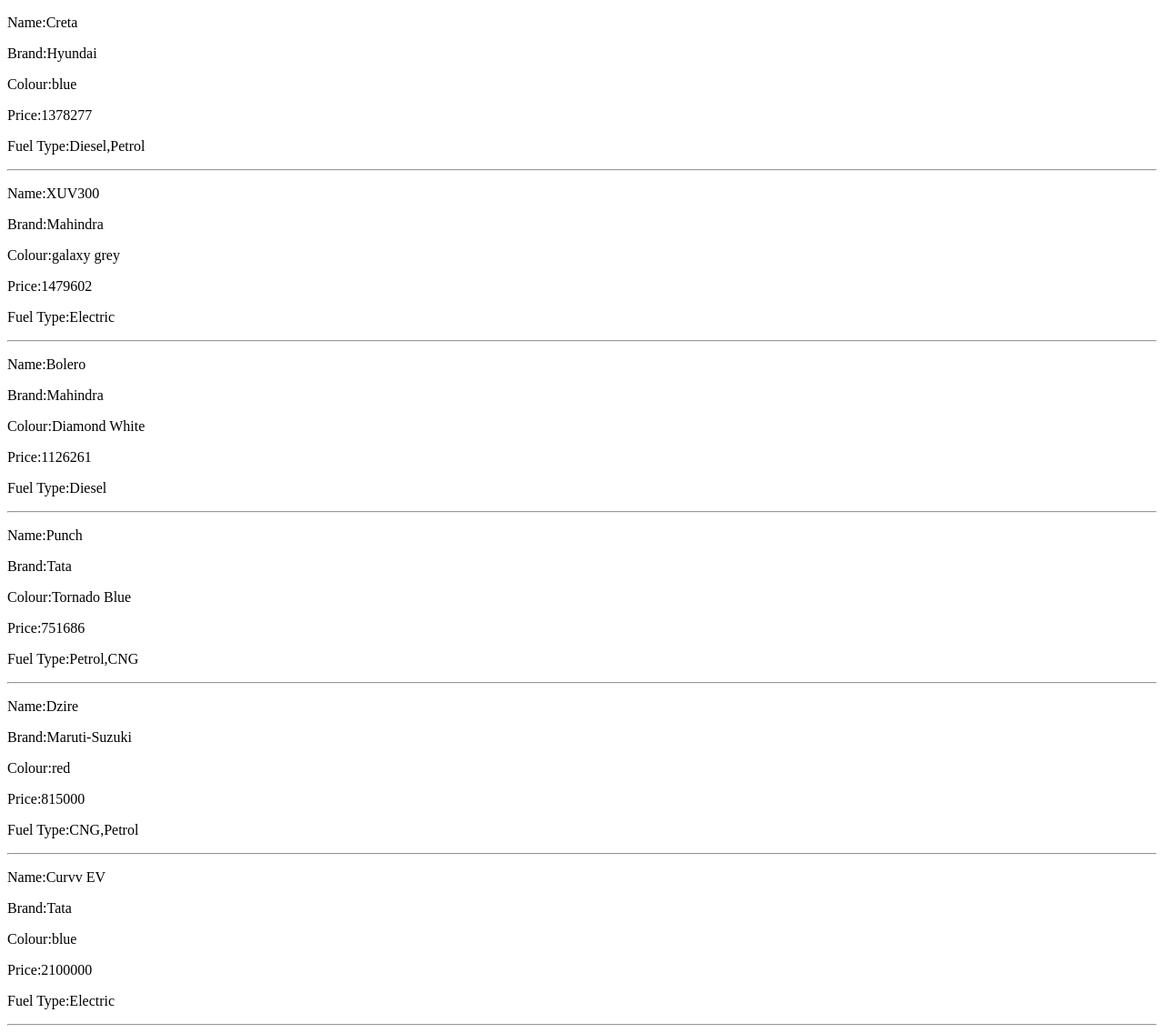
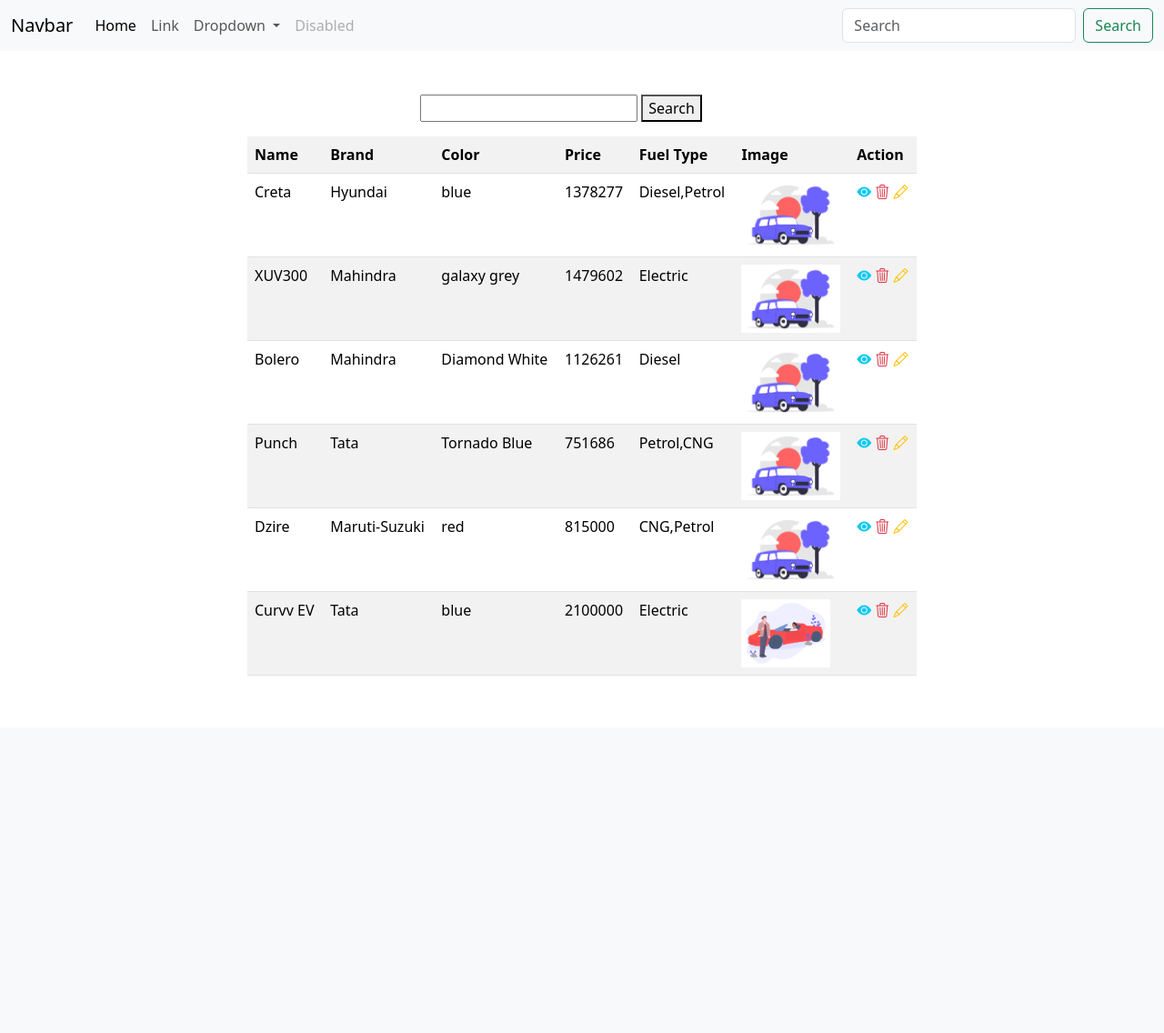
Before and after one commit to Athira-K-Thilak/VehicleCrud, a Django app: page /vehicle/all/ in a window 1280 px wide. Shown: the whole page at 91% size. After the commit the page ends 743 px from the top, so only its background shows below. Run offline with Django 5.2, Linux system fonts and the light colour scheme; data comes from the database, SQL or seed files in the repository; both versions use the stored data as it was after the commit.

Commit message:
update,delete,modelform styling added

```diff
--- a/VehicleCrud/urls.py
+++ b/VehicleCrud/urls.py
@@ -18,9 +18,15 @@
 from django.urls import path
 from shop import views
 
+from django.conf import settings
+from django.conf.urls.static import static
+
+
 urlpatterns = [
     path('admin/', admin.site.urls),
     path('vehicle/add/',views.VehicleCreateView.as_view(),name='vehicle-add'),
     path('vehicle/all/',views.VehicleListView.as_view(),name='vehicle-list'),
     path('vehicle/<int:pk>/',views.VehicleDetailView.as_view(),name='vehicle-detail'),
-]
+    path('vehicle/<int:pk>/remove/',views.VehicleDeleteView.as_view(),name='vehicle-delete'),
+    path('vehicle/<int:pk>/change/',views.VehicleUpdateView.as_view(),name='vehicle-update'),
+]+ static(settings.MEDIA_URL, document_root=settings.MEDIA_ROOT)
--- a/shop/models.py
+++ b/shop/models.py
@@ -14,6 +14,9 @@
 
     fuel_type=models.CharField(max_length=200)
 
+    image=models.ImageField(upload_to="vehicleimages",default="vehicleimages/default_car.png")
+
+
     def __str__(self):
 
         return self.name
--- /dev/null
+++ b/shop/templates/base.html
@@ -0,0 +1,55 @@
+<!DOCTYPE html>
+<html lang="en">
+<head>
+    <meta charset="UTF-8">
+    <meta name="viewport" content="width=device-width, initial-scale=1.0">
+    <title>Document</title>
+    <link href="https://cdn.jsdelivr.net/npm/bootstrap@5.3.3/dist/css/bootstrap.min.css" rel="stylesheet" integrity="sha384-QWTKZyjpPEjISv5WaRU9OFeRpok6YctnYmDr5pNlyT2bRjXh0JMhjY6hW+ALEwIH" crossorigin="anonymous">
+    <link rel="stylesheet" href="https://cdn.jsdelivr.net/npm/bootstrap-icons@1.11.3/font/bootstrap-icons.min.css">
+</head>
+<body>
+    <!-- navbar starts -->
+    <nav class="navbar navbar-expand-lg bg-body-tertiary">
+        <div class="container-fluid">
+          <a class="navbar-brand" href="#">Navbar</a>
+          <button class="navbar-toggler" type="button" data-bs-toggle="collapse" data-bs-target="#navbarSupportedContent" aria-controls="navbarSupportedContent" aria-expanded="false" aria-label="Toggle navigation">
+            <span class="navbar-toggler-icon"></span>
+          </button>
+          <div class="collapse navbar-collapse" id="navbarSupportedContent">
+            <ul class="navbar-nav me-auto mb-2 mb-lg-0">
+              <li class="nav-item">
+                <a class="nav-link active" aria-current="page" href="#">Home</a>
+              </li>
+              <li class="nav-item">
+                <a class="nav-link" href="#">Link</a>
+              </li>
+              <li class="nav-item dropdown">
+                <a class="nav-link dropdown-toggle" href="#" role="button" data-bs-toggle="dropdown" aria-expanded="false">
+                  Dropdown
+                </a>
+                <ul class="dropdown-menu">
+                  <li><a class="dropdown-item" href="#">Action</a></li>
+                  <li><a class="dropdown-item" href="#">Another action</a></li>
+                  <li><hr class="dropdown-divider"></li>
+                  <li><a class="dropdown-item" href="#">Something else here</a></li>
+                </ul>
+              </li>
+              <li class="nav-item">
+                <a class="nav-link disabled" aria-disabled="true">Disabled</a>
+              </li>
+            </ul>
+            <form class="d-flex" role="search">
+              <input class="form-control me-2" type="search" placeholder="Search" aria-label="Search">
+              <button class="btn btn-outline-success" type="submit">Search</button>
+            </form>
+          </div>
+        </div>
+      </nav>
+
+    <!-- navbar ends -->
+
+    {%block main_block%}
+
+    {%endblock%}
+</body>
+</html>
--- a/shop/templates/vehicle_list.html
+++ b/shop/templates/vehicle_list.html
@@ -1,20 +1,57 @@
-<!DOCTYPE html>
-<html lang="en">
-<head>
-    <meta charset="UTF-8">
-    <meta name="viewport" content="width=device-width, initial-scale=1.0">
-    <title>Document</title>
-</head>
-<body>
-    {%for v in data%}
-      <div>
-        <p>Name:{{v.name}}</p>
-        <p>Brand:{{v.brand}}</p>
-        <p>Colour:{{v.color}}</p>
-        <p>Price:{{v.price}}</p>
-        <p>Fuel Type:{{v.fuel_type}}</p>
-        <hr>
-      </div>
-    {%endfor%}
-</body>
-</html>
+{%extends 'base.html'%}
+{%block main_block%}
+<div class="container mt-5">
+  <div class="row my-3">
+    <div class="col-4"></div>
+    <div class="col-4">
+        <form action="">
+            <input type="text" name="search">
+            <button type="submit">Search</button>
+        </form>
+    </div>
+    <div class="col-4"></div>
+</div>
+
+
+  <div class="row">
+
+    <div class="col-2"></div>
+    <div class="col-8">
+       <table class="table table-striped">
+           <tr>
+               <th>Name</th>
+               <th>Brand</th>
+               <th>Color</th>
+               <th>Price</th>
+               <th>Fuel Type</th>
+               <th>Image</th>
+               <th>Action</th>
+           </tr>
+
+           {%for v in data%}
+               <tr>
+                   <td>{{v.name}}</td>
+                   <td>{{v.brand}}</td>
+                   <td>{{v.color}}</td>
+                   <td>{{v.price}}</td>
+                   <td>{{v.fuel_type}}</td>
+                   <td>
+                       {% if v.image%}
+                          <img src="{{v.image.url}}" alt="" class="25px" height="75px">
+                       {%endif%}
+                   </td>
+                   <td>
+                       <a href="{%url 'vehicle-detail' v.id%}"><i class="bi bi-eye-fill text-info"></i></a>
+                       <a href="{%url 'vehicle-delete' v.id%}"><i class="bi bi-trash3 text-danger"></i></a>
+                       <a href="{%url 'vehicle-update' v.id%}"><i class="bi bi-pencil text-warning"></i></a>
+                   </td>
+               </tr>
+           {%endfor%}
+       </table>
+    </div>
+    <div class="col-2"></div>
+
+</div>
+
+</div>
+{%endblock%}
--- a/shop/views.py
+++ b/shop/views.py
@@ -2,6 +2,8 @@
 from django.views.generic import View
 from shop.forms import VehicleForm
 from shop.models import Vehicle
+
+from django.db.models import Q
 # Create your views here.
 
 class VehicleCreateView(View):
@@ -16,7 +18,7 @@
 
         form_data=request.POST
 
-        form__instance=VehicleForm(form_data)
+        form__instance=VehicleForm(form_data,files=request.FILES)
 
         if form__instance.is_valid():
 
@@ -29,7 +31,8 @@
                 brand=data.get("brand"),
                 price=data.get("price"),
                 color=data.get("color"),
-                fuel_type=data.get("fuel_type")
+                fuel_type=data.get("fuel_type"),
+                image=data.get("image")
             )
 
             return redirect('vehicle-list')
@@ -40,7 +43,15 @@
 
     def get(self,request,*args,**kwargs):
 
+        search_text=request.GET.get("search")
+
+        print(search_text)
+
         qs=Vehicle.objects.all()
+
+        if search_text:
+
+            qs=qs.filter(Q(name__contains=search_text)|Q(brand__contains=search_text))
 
         return render(request,'vehicle_list.html',{'data':qs})
 
@@ -53,3 +64,53 @@
         qs=Vehicle.objects.get(id=id)
 
         return render(request,'vehicle_detail.html',{'data':qs})
+
+class VehicleDeleteView(View):
+
+    def get(self,request,*args,**kwargs):
+
+        id=kwargs.get("pk")
+
+        Vehicle.objects.get(id=id).delete()
+
+        return redirect('vehicle-list')
+
+class VehicleUpdateView(View):
+
+    def get(self,request,*args,**kwargs):
+
+        id=kwargs.get('pk')
+
+        vehicle_obj=Vehicle.objects.get(id=id)
+
+        vehicle_dictionary={
+            'name':vehicle_obj.name,
+            'brand':vehicle_obj.brand,
+            'color':vehicle_obj.color,
+            'price':vehicle_obj.price,
+            'fuel_type':vehicle_obj.fuel_type
+
+        }
+
+        form_instance=VehicleForm(initial=vehicle_dictionary)
+
+        return render(request,'vehicle_edit.html',{'form':form_instance})
+
+    def post(self,request,*args,**kwargs):
+
+        form_data=request.POST
+
+
+        form_instance=VehicleForm(form_data)
+
+        id=kwargs.get('pk')
+
+        if form_instance.is_valid():
+
+            data=form_instance.cleaned_data
+
+            Vehicle.objects.filter(id=id).update(**data)
+
+            return redirect('vehicle-list')
+
+        return render(request,'vehicle_edit.html',{'form':form_instance})
```
Also changed, not shown: shop/forms.py (+26 -7 lines), shop/templates/vehicle_add.html (+17 -15 lines), shop/templates/vehicle_detail.html (+8 -15 lines), shop/templates/vehicle_edit.html (added, +8 -0 lines), db.sqlite3, shop/migrations/0003_vehicle_image.py (added), shop/migrations/0004_alter_vehicle_image.py (added), vehicleimages/default_car.png (added), vehicleimages/undraw_electric-car_vlgq.png (added), vehicleimages/undraw_electric-car_vlgq_U0TcZXo.png (added).
